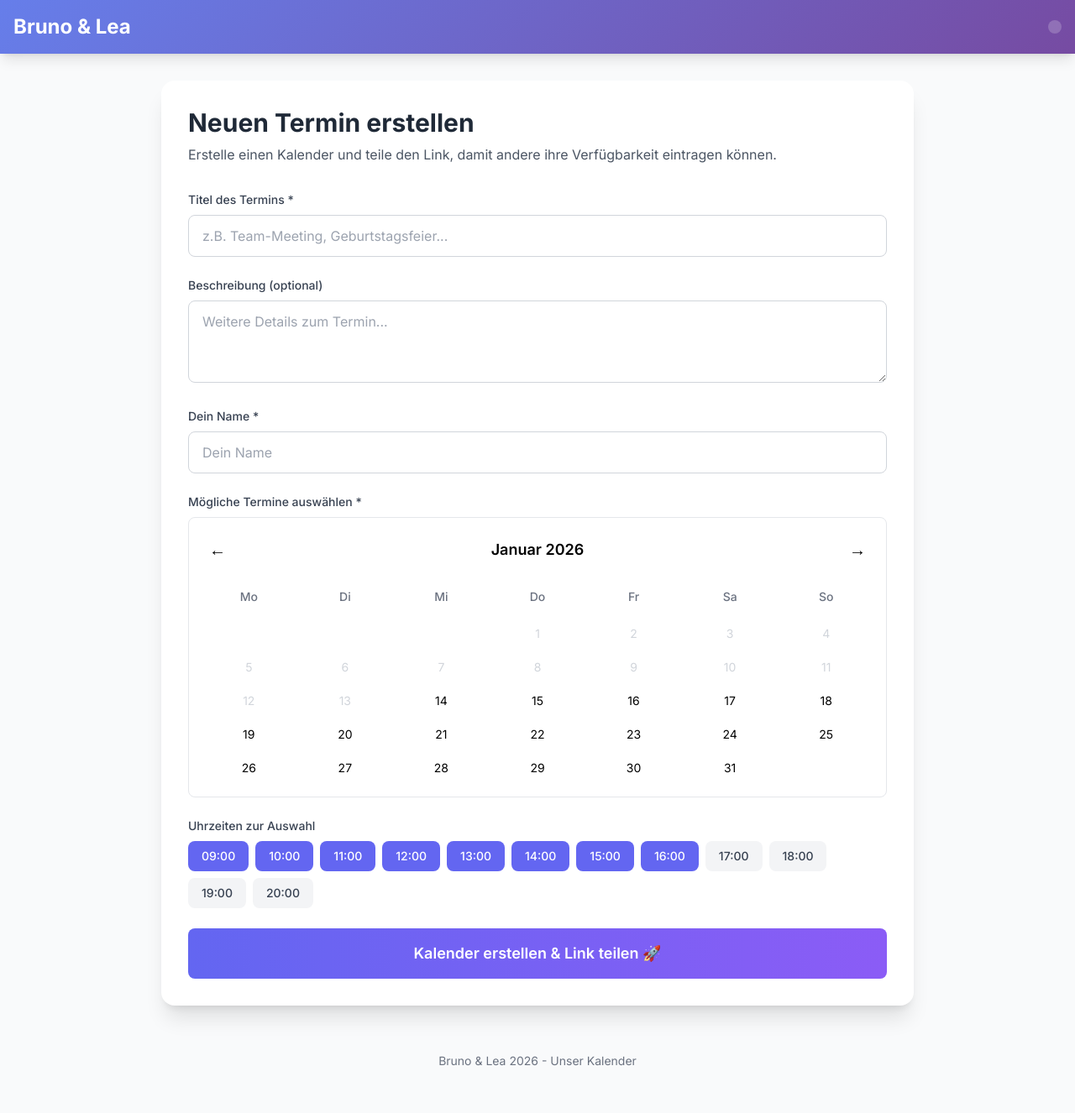
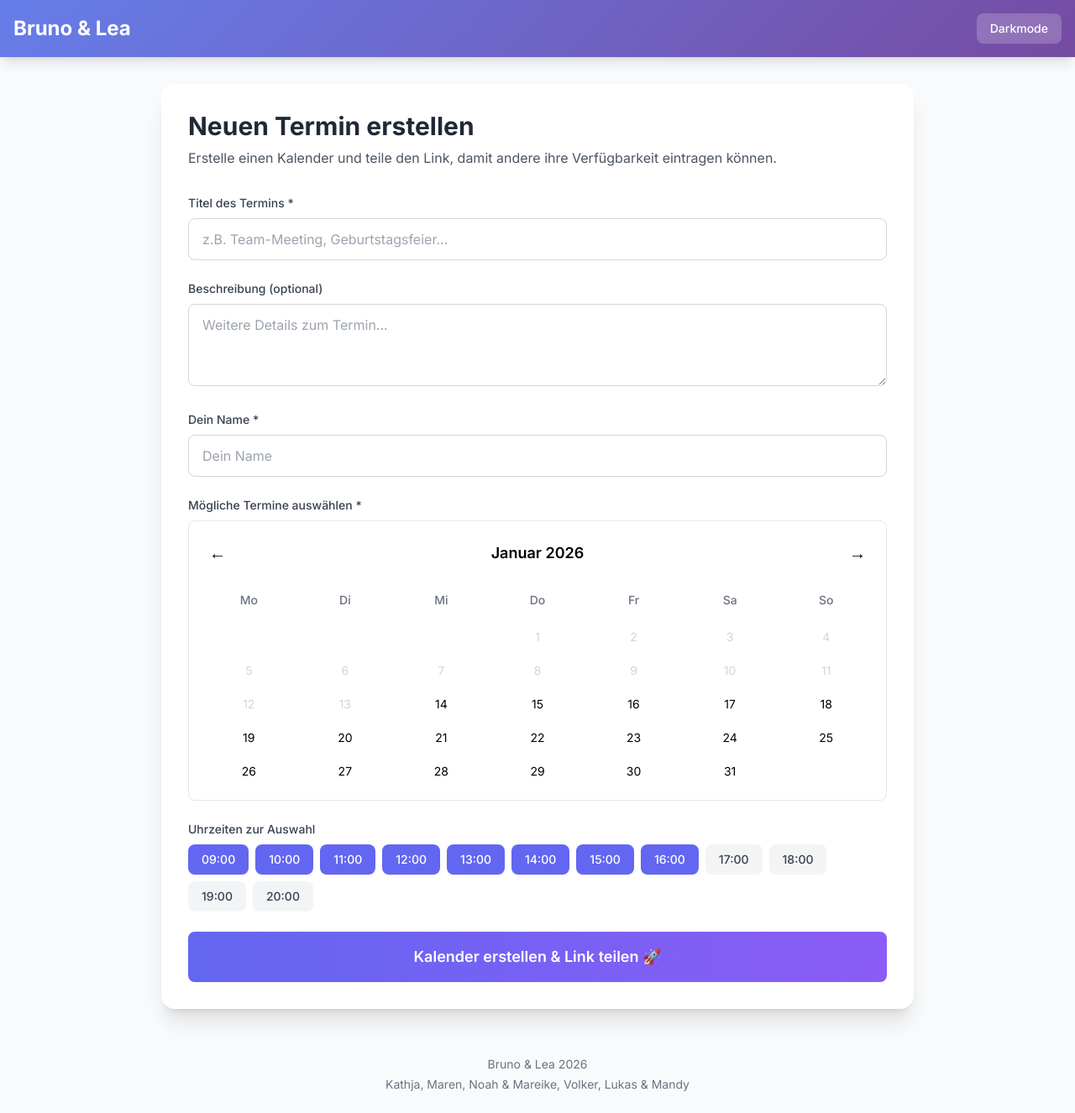
Before and after one commit to benedevries-code/lea-kalender, a Next.js app: page / in a window 1280 px wide. Shown: the whole page at 84% size. Before the commit the page ends 1298 px from the top, so only its background shows below. Built offline with nearby package versions, Linux system fonts and the light colour scheme.

Commit message:
Button beschriftet und Namen hinzugefügt

```diff
--- a/app/layout.tsx
+++ b/app/layout.tsx
@@ -7,7 +7,7 @@ const inter = Inter({ subsets: ['latin'] });
 
 export const metadata: Metadata = {
   title: 'Bruno & Lea - Unser Kalender',
-  description: 'Unser gemeinsamer Kalender für Bruno und Lea.',
+  description: 'Unser gemeinsamer Kalender für die ganze Familie.',
 };
 
 export default function RootLayout({
@@ -29,7 +29,8 @@ export default function RootLayout({
             {children}
           </main>
           <footer className='text-center py-6 text-gray-500 text-sm'>
-            Bruno & Lea  2026 - Unser Kalender
+            <p className='mb-1'>Bruno & Lea  2026</p>
+            <p>Kathja, Maren, Noah & Mareike, Volker, Lukas & Mandy</p>
           </footer>
         </div>
       </body>
--- a/components/DarkModeToggle.tsx
+++ b/components/DarkModeToggle.tsx
@@ -6,7 +6,6 @@ export default function DarkModeToggle() {
   const [darkMode, setDarkMode] = useState(false);
 
   useEffect(() => {
-    // Check localStorage on mount
     const isDark = localStorage.getItem('darkMode') === 'true';
     setDarkMode(isDark);
     if (isDark) {
@@ -29,10 +28,9 @@ export default function DarkModeToggle() {
   return (
     <button
       onClick={toggleDarkMode}
-      className='p-2 rounded-lg bg-white/20 hover:bg-white/30 transition-colors text-xl'
-      title={darkMode ? 'Light Mode' : 'Dark Mode'}
+      className='px-4 py-2 rounded-lg bg-white/20 hover:bg-white/30 transition-colors text-sm font-medium flex items-center gap-2'
     >
-      {darkMode ? '' : ''}
+      {darkMode ? '' : ''} {darkMode ? 'Lightmode' : 'Darkmode'}
     </button>
   );
 }
```
